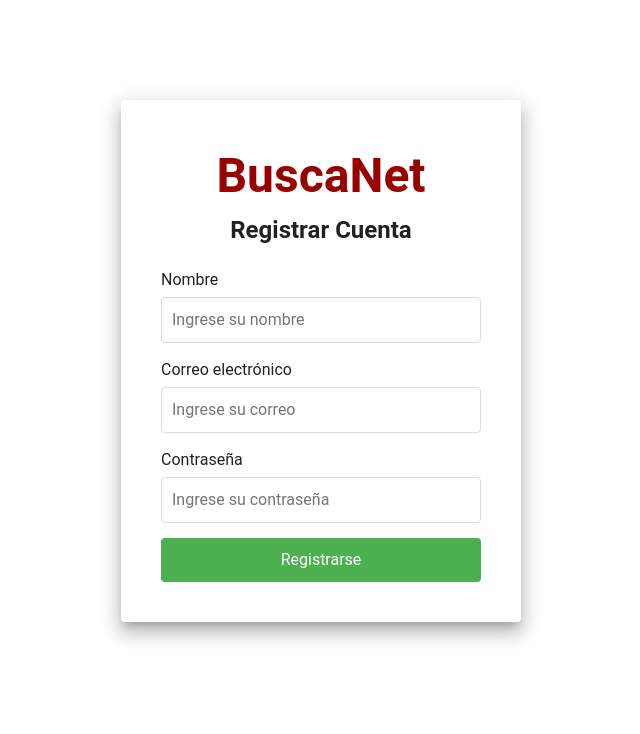
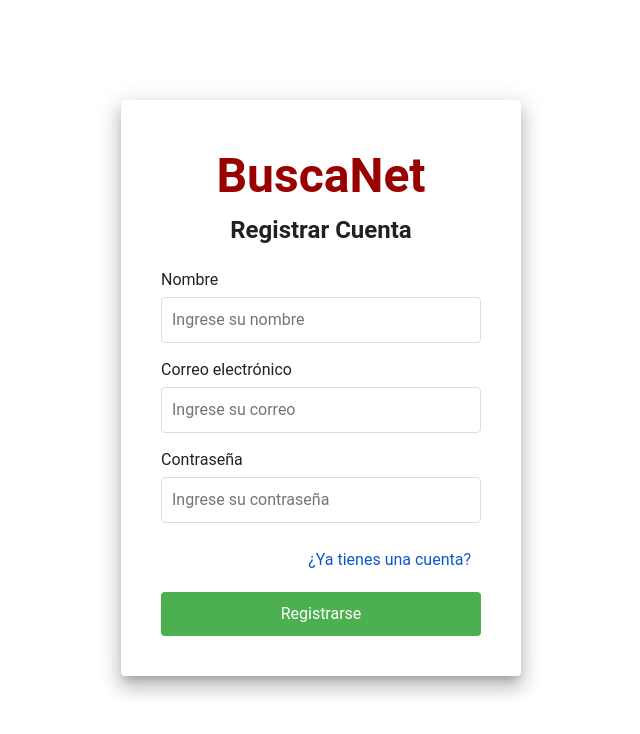
Before and after one commit to nikyuher/Buscador, a Vue app in the folder BuscadorEmpresas/: page /Register in a window 1280 px wide. Shown: the top 734 px of the page, without its empty margins (319-959 px from the left). Built offline with nearby package versions, Linux system fonts and the light colour scheme.

Commit message:
mas cambion de correcion

```diff
--- a/BuscadorEmpresas/src/components/LoginComp.vue
+++ b/BuscadorEmpresas/src/components/LoginComp.vue
@@ -56,6 +56,9 @@ const login = async () => {
           </div>
         </div>
         <div class="changePassword">
+          <span class="obj1">
+            <RouterLink to="/Register">¿No tienes una cuenta?</RouterLink>
+          </span>
           <span class="obj2">
             <RouterLink to="/ChangePassword">¿Olvidaste tú contraseña?</RouterLink>
           </span>
@@ -77,8 +80,9 @@ const login = async () => {
   display: flex;
   margin-bottom: 10px;
   padding: 5px;
-  justify-content: end;
+  justify-content:space-between;
   flex-wrap: wrap;
+
 }
 
 .changePassword a {
@@ -88,7 +92,8 @@ const login = async () => {
 
 .obj1,
 .obj2 {
-  padding: 5px;
+  padding: 3px;
+  font-size: 15px;
   cursor: pointer;
 }
 
--- a/BuscadorEmpresas/src/components/RegisterComp.vue
+++ b/BuscadorEmpresas/src/components/RegisterComp.vue
@@ -20,9 +20,14 @@
 
                 <div class="input-group">
                     <label for="password">Contraseña</label>
-                    <input type="password" id="password" v-model="password" placeholder="Ingrese su contraseña" required />
+                    <input type="password" id="password" v-model="password" placeholder="Ingrese su contraseña"
+                        required />
                 </div>
-
+                <div class="changePassword">
+                    <span class="obj1">
+                        <RouterLink to="/Login">¿Ya tienes una cuenta?</RouterLink>
+                    </span>
+                </div>
                 <button type="submit" :disabled="loading">
                     {{ loading ? "Registrando..." : "Registrarse" }}
                 </button>
@@ -74,6 +79,32 @@ const register = async () => {
 </script>
 
 <style scoped>
+.changePassword {
+  display: flex;
+  margin-bottom: 10px;
+  padding: 5px;
+  justify-content: end;
+  flex-wrap: wrap;
+}
+
+.changePassword a {
+  text-decoration: none;
+  color: #0b57d0;
+}
+
+.obj1,
+.obj2 {
+  padding: 5px;
+  cursor: pointer;
+}
+
+.obj1:hover,
+.obj2:hover {
+  border-radius: 10px;
+  background-color: rgba(87, 187, 201, 0.205);
+
+}
+
 .cont-form {
     padding: 100px 20px;
     display: flex;
--- a/BuscadorEmpresas/src/views/CatEmpresas.vue
+++ b/BuscadorEmpresas/src/views/CatEmpresas.vue
@@ -202,6 +202,7 @@ a {
   padding: 10px;
   color: #333;
   margin-left: 3vh;
+  width: 80%;
 }
 
 .empresa-details h3 {
@@ -215,6 +216,7 @@ a {
   font-size: 14px;
   color: #000000;
   margin-bottom: 8px;
+  word-break: break-word;
 }
 
 .empresa-card:hover {
--- a/BuscadorEmpresas/src/views/CiudadView.vue
+++ b/BuscadorEmpresas/src/views/CiudadView.vue
@@ -266,6 +266,7 @@ p {
   font-family: 'Gill Sans', 'Gill Sans MT', Calibri, 'Trebuchet MS', sans-serif;
   font-size: 16px;
   color: #000000;
+  word-break: break-word;
   margin-bottom: 8px;
 }
 
--- a/BuscadorEmpresas/src/views/EmpresasView.vue
+++ b/BuscadorEmpresas/src/views/EmpresasView.vue
@@ -128,7 +128,7 @@ onMounted(async () => {
           </div>
 
           <h3>Descripción</h3>
-          <p>{{ empresa.descripcion }}</p>
+          <p style="word-break:break-word;">{{ empresa.descripcion }}</p>
         </div>
 
         <div class="cont-publicidad">
--- a/BuscadorEmpresas/src/views/ResultadosView.vue
+++ b/BuscadorEmpresas/src/views/ResultadosView.vue
@@ -264,6 +264,7 @@ p {
 .empresa-details {
     text-align: justify;
     padding: 20px;
+    color: #333;
     width: 80%;
 }
 
@@ -278,6 +279,7 @@ p {
     font-family: 'Gill Sans', 'Gill Sans MT', Calibri, 'Trebuchet MS', sans-serif;
     font-size: 16px;
     color: #000000;
+    word-break: break-word;
     margin-bottom: 8px;
 }
 
```
Lines whose indentation alone changed are shown as unchanged.
